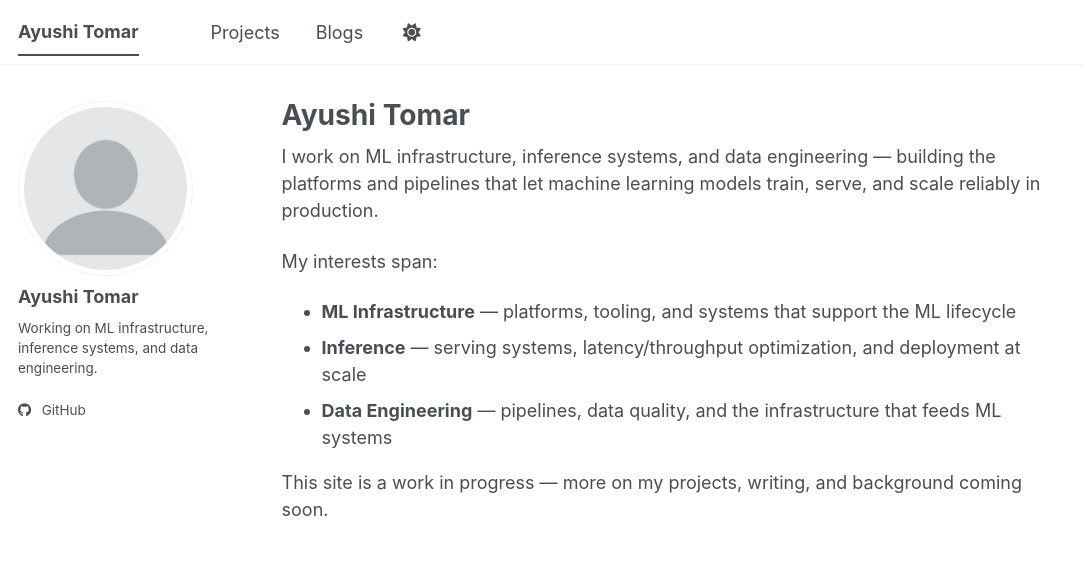
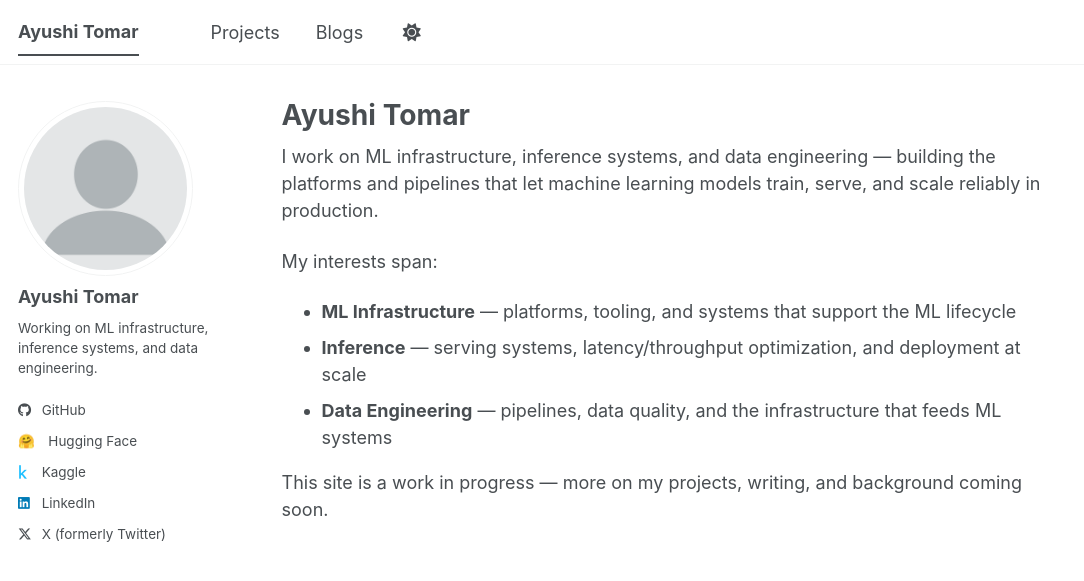
Before and after one commit to ayushitomar03/ayushitomar03.github.io, a Jekyll site: the page built from _pages/about.md, in a window 1280 px wide. Shown: the top 581 px of the page, without its empty margins (0-1084 px from the left). Built offline with Jekyll 4.4.1, drawn with Linux system fonts in a browser that asks for light colours; a style sheet for code colours, icons or effects is not loaded; part of the change alters nothing that is shown.

Commit message:
Remove Follow button, add X, Hugging Face, and Kaggle to sidebar
Wire up LinkedIn and X (Twitter) with real handles, and add a new
Hugging Face icon (not built into the theme) alongside GitHub and
Kaggle.

Co-Authored-By: Claude Sonnet 5 <noreply@anthropic.com>

```diff
--- a/_config.yml
+++ b/_config.yml
@@ -52,7 +52,8 @@ author:
   codepen          : # Username
   dribbble         : # Username
   github           : "ayushitomar03"
-  kaggle           : # Username
+  huggingface      : "aytomar"
+  kaggle           : "ayushitomar03"
   stackoverflow    : # User number or user number and name (i.e., use "1" or "1/jeff-atwood")
 
   # Social media
@@ -66,7 +67,7 @@ author:
   keybase          : # Username
   instagram        : # Username
   lastfm           : # Username
-  linkedin         : # Username
+  linkedin         : "ayushitomar1709"
   mastodon         : # URL
   medium           : # URL
   pinterest        : # Username
@@ -74,7 +75,7 @@ author:
   steam            : # Username
   telegram         : # URL
   tumblr           : # Username
-  twitter          : # Username for X / Twitter
+  twitter          : "AyushiTomar147"
   vine             : # Username
   weibo            : # Username
   wikipedia        : # Username
--- a/_includes/author-profile.html
+++ b/_includes/author-profile.html
@@ -21,7 +21,6 @@
   </div>
 
   <div class="author__urls-wrapper">
-    <button class="btn btn--inverse">Follow</button>
     <ul class="author__urls social-icons">
       <!-- Font Awesome icons / Biographic information  -->
       {% if author.location %}
@@ -87,6 +86,9 @@
       {% endif %}
       {% if author.github %}
         <li><a href="https://github.com/{{ author.github }}"><i class="fab fa-fw fa-github icon-pad-right" aria-hidden="true"></i>GitHub</a></li>
+      {% endif %}
+      {% if author.huggingface %}
+        <li><a href="https://huggingface.co/{{ author.huggingface }}"><span class="icon-pad-right" aria-hidden="true">🤗</span>Hugging Face</a></li>
       {% endif %}
       {% if author.kaggle %}
         <li><a href="https://kaggle.com/{{ author.kaggle }}"><i class="fab fa-fw fa-kaggle icon-pad-right" aria-hidden="true"></i>Kaggle</a></li>
```
